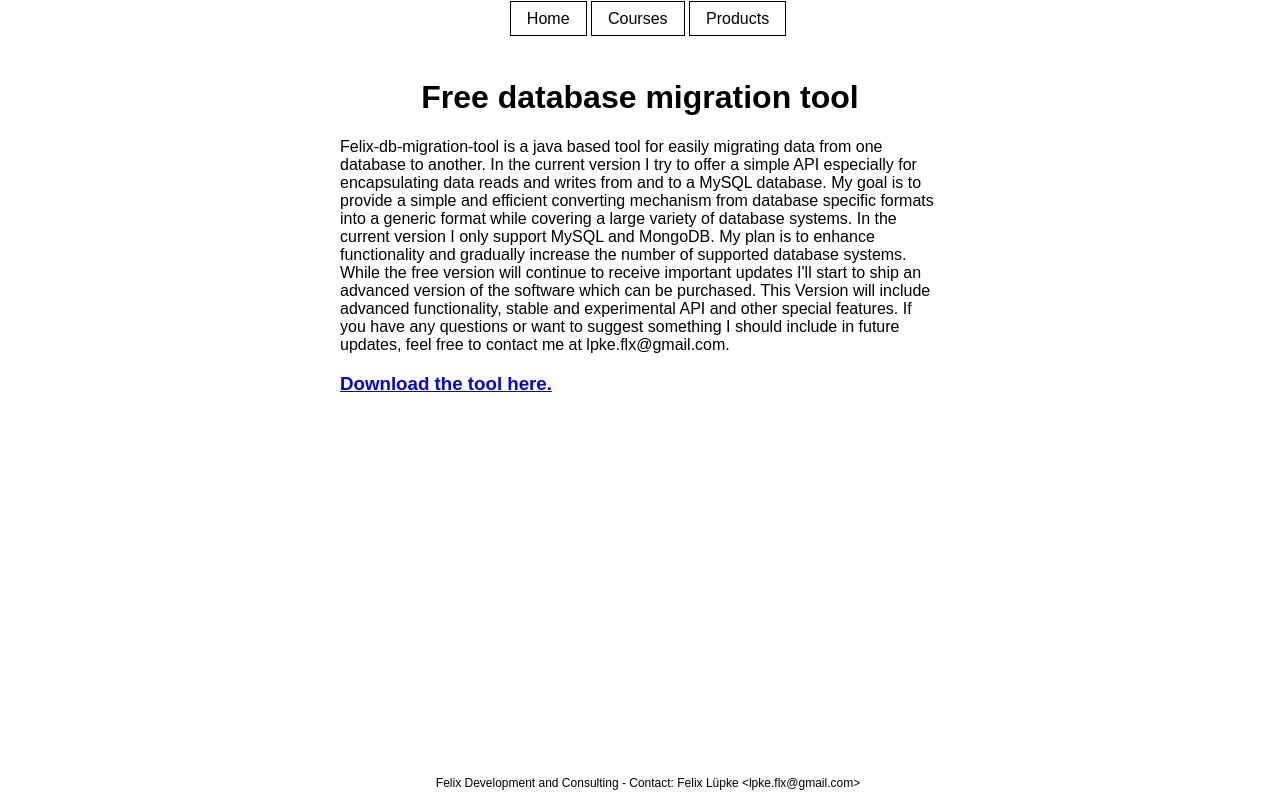
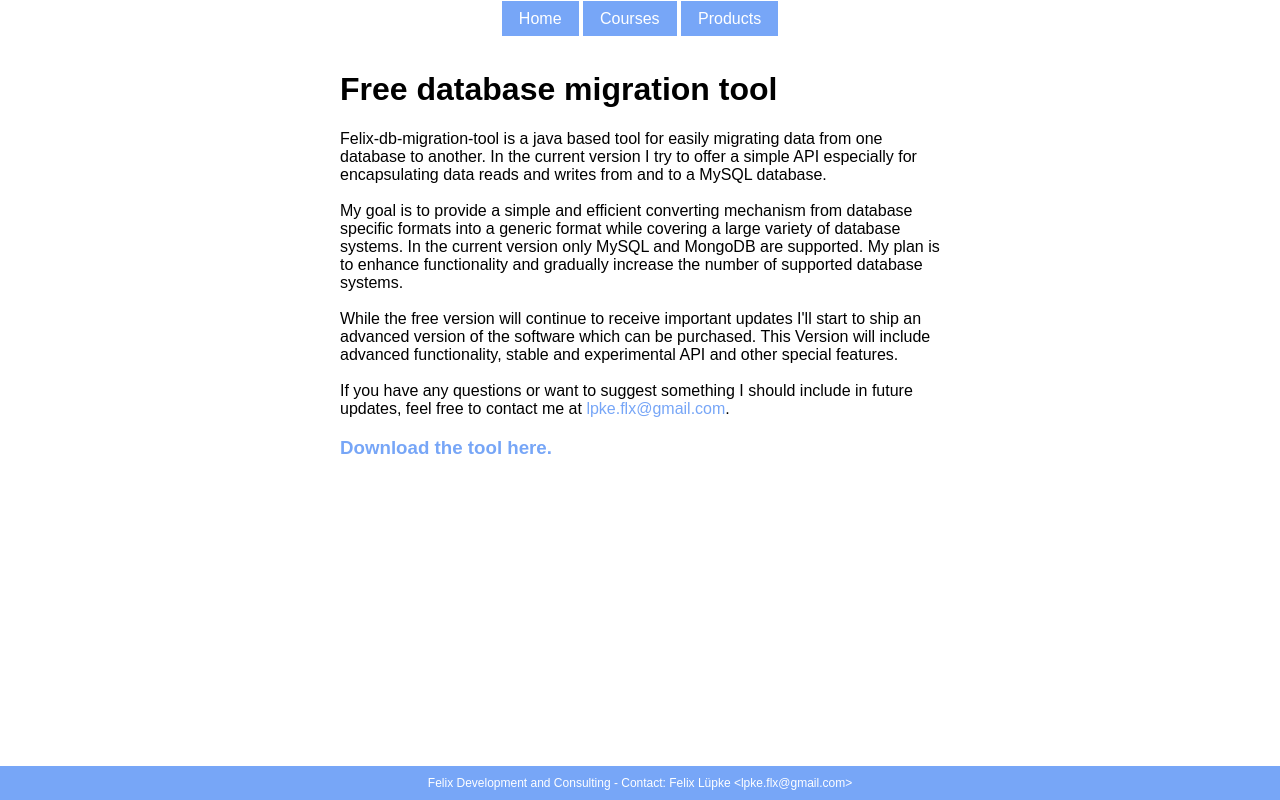
Before and after one commit to flikkes/felix-development-pages, a Flask app: page /products in a window 1280 px wide. Run offline with Flask 2, Linux system fonts and the light colour scheme.

Commit message:
changed style

```diff
--- a/app.py
+++ b/app.py
@@ -25,14 +25,16 @@ def products():
     products_content = Markup(
         """
         Felix-db-migration-tool is a java based tool for easily migrating data from one database to another.
-        In the current version I try to offer a simple API especially for encapsulating data reads and writes from and to a MySQL database.
+        In the current version I try to offer a simple API especially for encapsulating data reads and writes from and to a MySQL database. <br><br>
         My goal is to provide a simple and efficient converting mechanism from database
-        specific formats into a generic format while covering a large variety of database systems. In the current
-        version I only support MySQL and MongoDB. My plan is to enhance functionality and gradually increase the number of supported
-        database systems. While the free version will continue to receive important updates I'll start to ship an
+        specific formats into a generic format while covering a large variety of database systems.
+        In the current version only MySQL and MongoDB are supported. My plan is to enhance functionality and gradually increase the number of supported
+        database systems. <br><br>
+        While the free version will continue to receive important updates I'll start to ship an
         advanced version of the software which can be purchased. This Version will include advanced functionality,
-        stable and experimental API and other special features. If you have any questions or want to suggest something
-        I should include in future updates, feel free to contact me at lpke.flx@gmail.com.
+        stable and experimental API and other special features. <br><br>
+        If you have any questions or want to suggest something
+        I should include in future updates, feel free to contact me at <a href="mailto:lpke.flx@gmail.com">lpke.flx@gmail.com</a>.
         <h3><a target="_blank" href="https://github.com/flikkes/felix-db-migration-tool/releases">Download the tool here.</a></h3>
         """
     )
--- a/static/css/main.css
+++ b/static/css/main.css
@@ -1,5 +1,11 @@
 html {
     font-family: Arial, Helvetica, sans-serif;
+}
+
+body {
+    /*background-color: #77a6f7;*/
+    background-color: #ffffff;
+    margin: 0;
 }
 
 footer {
@@ -7,34 +13,55 @@ footer {
     bottom: 0;
     width: 90%;
     text-align: center;
+    background-color: #77a6f7;
+    color: #ffffff;
 }
 
-h1 {
-    text-align: center;
+a {
+    text-decoration: none;
+    color: #77a6f7;
+}
+
+a:visited {
+    text-decoration: none;
+    color: #77a6f7;
+}
+
+a:active {
+    text-decoration: none;
+    color: #77a6f7;
+}
+
+a:hover {
+    text-decoration: none;
+    color: #d3e3fc;
 }
 
 li a {
     display: inline;
     padding: 8px 16px;
     text-decoration: none;
-    color: black;
+    /* color: #77a6f7; */
+    background-color: #77a6f7;
+    color: #ffffff;
     /* background-color: lightgrey; */
-    border: 1px solid black;
+    border: 1px solid #77a6f7;
 }
 
 li a:visited {
     text-decoration: none;
-    color: inherit;
+    color: #ffffff;
 }
 
 li a:active {
     text-decoration: none;
-    color: inherit;
+    color: #ffffff;
 }
 
 li a:hover {
-    background-color: black;
-    color: white;
+    text-decoration: none;
+    background-color: #ffffff;
+    color: #77a6f7;
 }
 
 .fd-menu-list {
@@ -57,7 +84,6 @@ li a:hover {
     width: 100%;
     top: 0;
     overflow: hidden;
-    background-color: white;
 }
 
 .fd-content {
@@ -77,7 +103,6 @@ li a:hover {
     bottom: 0;
     overflow: hidden;
     font-size: 9pt;
-    background-color: white;
 }
 
 @media screen and (max-width: 600px) {
@@ -92,3 +117,6 @@ li a:hover {
         position: inherit;
     }
 }
+
+.fd-header {clear:both}
+.fd-footer {clear:both}
```
